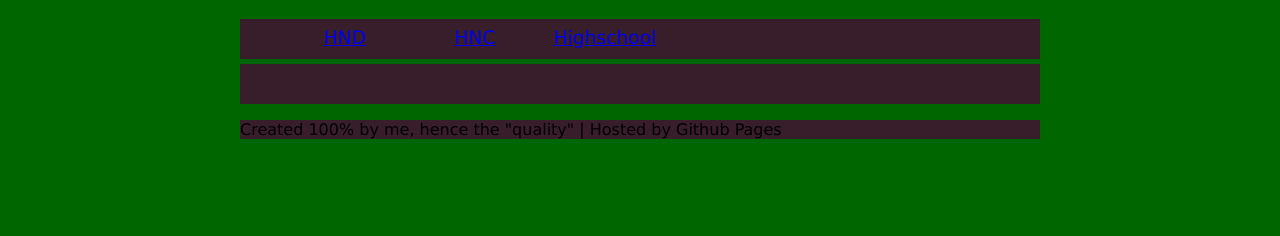
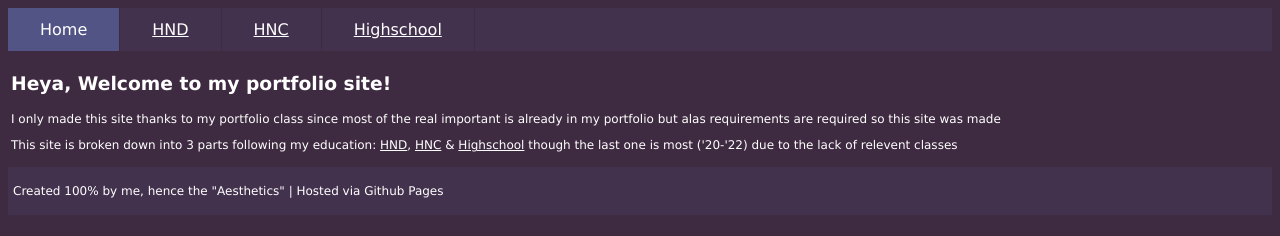
Before and after one commit to TwinEwan/TwinEwan.github.io, a plain HTML site: page home.html in a window 1280 px wide. Drawn offline with Linux system fonts and the light colour scheme; files that its build step writes are made by us from their sources.

Commit message:
Updated Home & CSS
Fixed the Navigation bar & Footer and added text explaining the site and its purpose

```diff
--- a/home.html
+++ b/home.html
@@ -2,26 +2,26 @@
 
 <html>
 
-<title>Home Page</title>
-<link rel="stylesheet" type="text/css" href="../CSS/styles.css">
+<title>Portfolio - Home Page</title>
+<link rel="stylesheet" type="text/css" href="styles.css">
 
 	<body>
-		<nav>
-			<ul>
-			<li><a href="HND.html">HND</a></li>
-			<li><a href="HNC.html">HNC</a></li>
-			<li><a href="Highschool.html">Highschool</a></li>
-			</ul>
-		</nav>
+		<ul>
+		<li><a class="current">Home</a></li>
+		<li><a href="HND.html" title="All my HND items (2023-2024)">HND</a></li>
+		<li><a href="HNC.html" title="All my HNC items (2022-2023)">HNC</a></li>
+		<li><a href="Highschool.html" title="All my Highscool items (2017-2022)">Highschool</a></li>
+		</ul>
 	<main>
-	<div>
+		<h3> Heya, Welcome to my portfolio site! </h3>
 
-	</div>
+		<p> I only made this site thanks to my portfolio class since most of the real important is already in my portfolio but alas requirements are required so this site was made</p>
 
+		<p> This site is broken down into 3 parts following my education: <a href="HND.html" title="All my HND items (2023-2024)">HND</a>, <a href="HNC.html" title="All my HNC items (2022-2023)">HNC</a> & <a href="Highschool.html" title="All my Highschool items (2017-2022)">Highschool</a> though the last one is most ('20-'22) due to the lack of relevent classes</p>
 	</main>
 
 		<footer>
-		<p> Created 100% by me, hence the "quality" | Hosted by Github Pages</p>
+		<p> Created 100% by me, hence the "Aesthetics" | Hosted via Github Pages</p>
 		</footer>
 
 	</body>
--- a/styles.css
+++ b/styles.css
@@ -1,40 +1,59 @@
-* {margin:2;padding:2}
+:root {
+  --bgColour: #43324D;
+  --pageColour: #3F2B41;
+  --highlightColour: #463958;
+  --textColour: #FFFFFF;
+}
 
-/* Main Page Area Settings */
-main, footer {margin-top:5px;background-color:#381D2A}
-header, nav, main, footer  {clear:both}
-section, div {padding:20px}
-body {margin:auto;width:800px;background-color:#006600}
+body {
+  background-color: var(--pageColour);
+  color: #FFFFFF;
+  font-family: Verdana;
+}
 
-/* Text Properties */
-h1, h2, h3, p{font-family:Verdana;text-align:left;color:Black}
-h1 {font-size:18pt}
-h2 {font-size:14pt}
-h3 {display:block;margin-top:5px; height:35px;width:100px;text-align:center;float:left;padding:8px}
-p {font-size:12pt}
+main {
+  background-color: var(--bgColour)
+  margin: 0;
+  padding: 3px;
+  overflow: hidden;
+}
 
-/* Body Section */
-body {width:800px}
+p { font-size: 12px }
+p a { color: #FFFFFF }
 
-/* Navigation Section */
-nav {height:40px;width:800px;background-color:#381D2A;font-size:14pt;font-family:Verdana}
-nav ul {list-style-type:none;}
-nav ul li {float:left;width:130px;text-align:center}
-nav ul li a {display:block;padding:8px}
-nav ul li a:hover {background-color:#381D2A;color:darkgrey}
+ul {
+  list-style-type: none;
+  margin: 0;
+  padding: 0;
+  overflow: hidden;
+  background-color: var(--bgColour);
+}
 
-/* Section */
-section {display:block:2px;margin-top:10px}
-section h2 {margin-bottom:10px}
-#topLeft {float:left;width:370px;padding:20px}
-#topRight {width:370px;padding:20px;margin-left:400px}
-#bottom {clear:both;width:100%;padding:20px}
+li {
+  float: left;
+  border-right: 1px solid var(--pageColour);
+}
 
-/* Footer */
-footer {display:block;clear:both}
-footer p {font-family:Verdana;text-align:left;color:Black;font-size:12pt}
+li a {
+  color: #FFFFFF;
+  display: block;
+  text-align: center;
+  padding: 12px 32px;
+  text-decoration: underline #FFFFFF;
+}
 
-/* Image Classes */
-.mapSmall {width:120px;height:80px;float:left;margin-right:25px;margin-bottom:15px}
-.mapLarge {width:750px;height:380px;margin-top:25px;border-style:solid;border:2px}
-.homePhoto {width:360px;height:270px;margin-top:3px;margin-right:5px;border-style:solid;border:2px}
+li a:hover:not(.current) {
+  background-color: var(--highlightColour);
+}
+
+.current {
+  background-color: #535486;
+  text-decoration: none;
+}
+
+footer {
+  background-color: var(--bgColour);
+  padding: 5px;
+  margin-top: 1;
+  font-size: 11px;
+}
```
